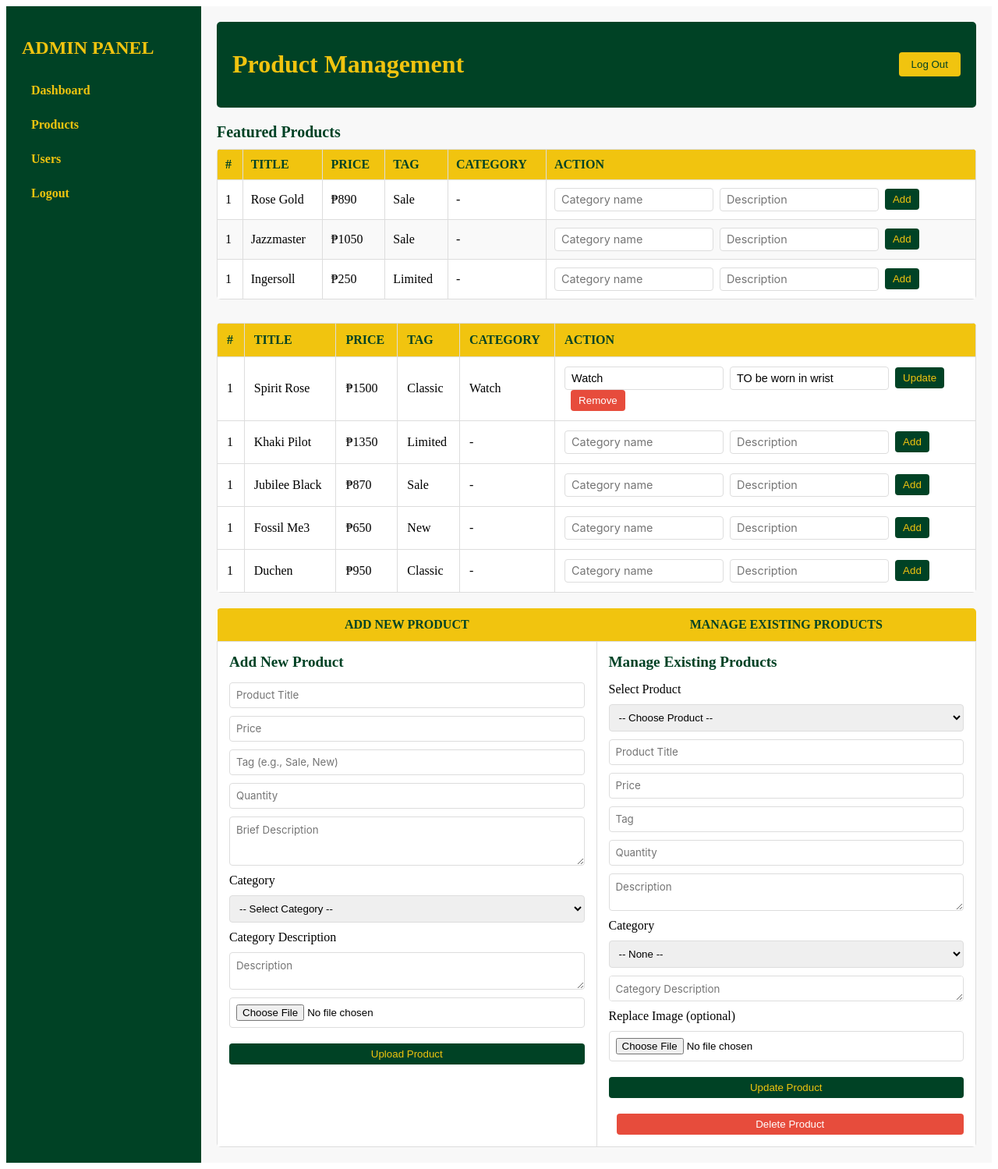
After one commit to DNLDV/RolexniMossingv2, a PHP site: page /admin/products.php in a window 1280 px wide. The commit adds this page. Shown: the whole page at 78% size. Run offline with PHP 8.4, Linux system fonts and the light colour scheme; the visitor is signed in with stand-in values (Sample User, id 1).

Commit message:
Add product management features and category handling in admin panel
- Implemented category management forms in admin.css
- Added links for product management in admin_dashboard.php
- Updated data.xml to include category information for products
- Created add_category.php and delete_category.php for category management
- Developed products.php for displaying and managing products with categories
- Implemented upload_product.php for adding new products with category support

```diff
--- a/admin/admin.css
+++ b/admin/admin.css
@@ -257,6 +257,125 @@
   color: #ffffff;
 }
 
+/* Product Management Forms */
+.category-form {
+  display: flex;
+  gap: 8px;
+  align-items: center;
+}
+.category-form input[type="text"] {
+  padding: 6px 8px;
+  border: 1px solid #ddd;
+  border-radius: 4px;
+  font-size: .9rem;
+}
+.btn-action {
+  background-color: #004225; /* Rolex green */
+  color: #f1c40f; /* Gold accent */
+  border: none;
+  padding: 6px 10px;
+  border-radius: 4px;
+  cursor: pointer;
+  transition: background 0.2s;
+}
+.btn-action:hover {
+  background-color: #00331a;
+}
+
+/* Featured Products Section */
+.featured-section {
+  margin-bottom: 30px;
+}
+.featured-section h2 {
+  font-size: 1.25rem;
+  color: #004225;
+  margin-bottom: 10px;
+}
+.featured-table {
+  width: 100%;
+  border-collapse: collapse;
+  background: #ffffff;
+  border-radius: 5px;
+  overflow: hidden;
+  margin-bottom: 20px;
+}
+.featured-table th,
+.featured-table td {
+  border: 1px solid #ddd;
+  padding: 10px;
+  text-align: left;
+}
+.featured-table th {
+  background-color: #f1c40f;
+  color: #004225;
+  text-transform: uppercase;
+}
+.featured-table tr:nth-child(even) {
+  background-color: #f9f9f9;
+}
+
+/* Delete Category Button */
+.btn-delete-category {
+  background-color: #e74c3c;
+  color: #fff;
+  border: none;
+  padding: 6px 10px;
+  border-radius: 4px;
+  cursor: pointer;
+  transition: background 0.2s;
+}
+.btn-delete-category:hover {
+  background-color: #c0392b;
+}
+
+/* Product Management Table */
+.product-management-table {
+  width: 100%;
+  border-collapse: collapse;
+  background: #ffffff;
+  border-radius: 5px;
+  overflow: hidden;
+  margin-top: 20px;
+}
+.product-management-table th {
+  background-color: #f1c40f;
+  color: #004225;
+  text-transform: uppercase;
+  padding: 12px;
+  text-align: center;
+}
+.product-management-table td {
+  border: 1px solid #ddd;
+  padding: 15px;
+  vertical-align: top;
+}
+.product-management-table h2 {
+  color: #004225;
+  margin-top: 0;
+  margin-bottom: 15px;
+  font-size: 1.2rem;
+}
+.add-product-form,
+.manage-product-form {
+  display: flex;
+  flex-direction: column;
+  gap: 10px;
+}
+.add-product-form input,
+.add-product-form select,
+.add-product-form textarea,
+.manage-product-form input,
+.manage-product-form select,
+.manage-product-form textarea {
+  padding: 8px;
+  border: 1px solid #ddd;
+  border-radius: 4px;
+}
+.add-product-form button,
+.manage-product-form button {
+  margin-top: 10px;
+}
+
 /* Responsive */
 @media (max-width: 768px) {
   .dashboard-wrapper {
--- a/admin/admin_dashboard.php
+++ b/admin/admin_dashboard.php
@@ -31,6 +31,7 @@ if (!$orders) {
     <h2>Admin Panel</h2>
     <nav>
       <a href="admin_dashboard.php">Dashboard</a>
+      <a href="products.php">Products</a>
       <a href="users.php">Users</a>
       <a href="#" onclick="event.preventDefault(); document.getElementById('logout-form').submit();">Logout</a>
       <form id="logout-form" action="logout.php" method="post" style="display:none;"></form>
--- /dev/null
+++ b/admin/products.php
@@ -0,0 +1,264 @@
+<?php
+session_start();
+// Security: redirect if not logged in as admin
+if (!isset($_SESSION['admin_user'])) {
+    header('Location: index.php');
+    exit;
+}
+// Load products XML
+$productsFile = __DIR__ . '/../data.xml';
+if (!file_exists($productsFile)) {
+    die('Products data file not found.');
+}
+$xml = simplexml_load_file($productsFile);
+if (!$xml) {
+    die('Failed to load products data.');
+}
+
+// Build a unique list of categories from both products & featuredProducts
+$categories = [];
+if (isset($xml->products->product)) {
+  foreach ($xml->products->product as $prod) {
+    if (isset($prod->category->name)) {
+      $n = (string)$prod->category->name;
+      $d = (string)$prod->category->description;
+      $categories[$n] = $d;
+    }
+  }
+}
+if (isset($xml->featuredProducts->product)) {
+  foreach ($xml->featuredProducts->product as $prod) {
+    if (isset($prod->category->name)) {
+      $n = (string)$prod->category->name;
+      $d = (string)$prod->category->description;
+      $categories[$n] = $d;
+    }
+  }
+}
+
+// Feedback message
+$added = $_GET['added'] ?? '';
+?>
+<!DOCTYPE html>
+<html lang="en">
+<head>
+  <meta charset="UTF-8">
+  <title>Manage Products</title>
+  <link rel="stylesheet" href="admin.css">
+</head>
+<body>
+<div class="dashboard-wrapper">
+  <aside class="sidebar">
+    <h2>Admin Panel</h2>
+    <nav>
+      <a href="admin_dashboard.php">Dashboard</a>
+      <a href="products.php">Products</a>
+      <a href="users.php">Users</a>
+      <a href="#" onclick="event.preventDefault(); document.getElementById('logout-form').submit();">Logout</a>
+    </nav>
+    <form id="logout-form" action="logout.php" method="post" style="display:none;"></form>
+  </aside>
+  <div class="main-content">
+    <header class="admin-header">
+      <h1>Product Management</h1>
+      <form action="logout.php" method="post" style="display:inline;"><button class="btn-logout">Log Out</button></form>
+    </header>
+    <?php if ($added === 'success'): ?>
+      <div class="alert alert-success">Category added successfully.</div>
+    <?php elseif ($added === 'fail'): ?>
+      <div class="alert alert-error">Failed to add category.</div>
+    <?php endif; ?>
+    <?php if (isset($_GET['removed'])): ?>
+      <div class="alert alert-success">Category removed successfully.</div>
+    <?php endif; ?>
+    <section class="admin-container">
+      <!-- Featured Products Section -->
+      <section class="admin-container featured-section">
+        <h2>Featured Products</h2>
+        <table class="featured-table">
+          <thead>
+            <tr><th>#</th><th>Title</th><th>Price</th><th>Tag</th><th>Category</th><th>Action</th></tr>
+          </thead>
+          <tbody>
+            <?php if (isset($xml->featuredProducts->product)): ?>
+              <?php foreach ($xml->featuredProducts->product as $j => $fprod): ?>
+              <tr>
+                <td><?php echo ((int)$j) + 1; ?></td>
+                <td><?php echo htmlspecialchars($fprod->title); ?></td>
+                <td>₱<?php echo htmlspecialchars($fprod->price); ?></td>
+                <td><?php echo htmlspecialchars($fprod->tag); ?></td>
+                <td><?php echo isset($fprod->category->name) ? htmlspecialchars($fprod->category->name) : '-'; ?></td>
+                <td>
+                  <!-- Add/Edit Category for Featured -->
+                  <form action="add_category.php" method="post" class="category-form">
+                    <input type="hidden" name="type" value="featured">
+                    <input type="hidden" name="product_index" value="<?php echo $j; ?>">
+                    <input type="text" name="cat_name" placeholder="Category name" value="<?php echo isset($fprod->category->name) ? htmlspecialchars($fprod->category->name) : ''; ?>" required>
+                    <input type="text" name="cat_desc" placeholder="Description" value="<?php echo isset($fprod->category->description) ? htmlspecialchars($fprod->category->description) : ''; ?>" required>
+                    <button type="submit" class="btn-action"><?php echo isset($fprod->category) ? 'Update' : 'Add'; ?></button>
+                  </form>
+                  <?php if (isset($fprod->category)): ?>
+                  <form action="delete_category.php" method="post" style="display:inline; margin-left:8px;">
+                    <input type="hidden" name="type" value="featured">
+                    <input type="hidden" name="product_index" value="<?php echo $j; ?>">
+                    <button type="submit" class="btn-delete-category">Remove</button>
+                  </form>
+                  <?php endif; ?>
+                </td>
+              </tr>
+              <?php endforeach; ?>
+            <?php else: ?>
+              <tr><td colspan="6">No featured products found.</td></tr>
+            <?php endif; ?>
+          </tbody>
+        </table>
+      </section>
+      <!-- End Featured Products -->
+      <table class="order-table">
+        <thead>
+          <tr><th>#</th><th>Title</th><th>Price</th><th>Tag</th><th>Category</th><th>Action</th></tr>
+        </thead>
+        <tbody>
+          <?php if (isset($xml->products->product)): ?>
+            <?php foreach ($xml->products->product as $i => $prod): ?>
+          <tr>
+            <td><?php echo ((int)$i) + 1; ?></td>
+            <td><?php echo htmlspecialchars($prod->title); ?></td>
+            <td>₱<?php echo htmlspecialchars($prod->price); ?></td>
+            <td><?php echo htmlspecialchars($prod->tag); ?></td>
+            <td><?php echo isset($prod->category->name) ? htmlspecialchars($prod->category->name) : '-'; ?></td>
+            <td>
+              <!-- Add/Edit Category Form -->
+              <form action="add_category.php" method="post" class="category-form">
+                <input type="hidden" name="product_index" value="<?php echo $i; ?>">
+                <input type="text" name="cat_name" placeholder="Category name" value="<?php echo isset($prod->category->name) ? htmlspecialchars($prod->category->name) : ''; ?>" required>
+                <input type="text" name="cat_desc" placeholder="Description" value="<?php echo isset($prod->category->description) ? htmlspecialchars($prod->category->description) : ''; ?>" required>
+                <button type="submit" class="btn-action"><?php echo isset($prod->category) ? 'Update' : 'Add'; ?></button>
+              </form>
+              <?php if (isset($prod->category)): ?>
+              <!-- Remove Category Button -->
+              <form action="delete_category.php" method="post" style="display:inline; margin-left:8px;">
+                <input type="hidden" name="product_index" value="<?php echo $i; ?>">
+                <button type="submit" class="btn-delete-category">Remove</button>
+              </form>
+              <?php endif; ?>
+            </td>
+          </tr>
+            <?php endforeach; ?>
+          <?php else: ?>
+            <tr><td colspan="6">No products found.</td></tr>
+          <?php endif; ?>
+        </tbody>
+      </table>
+    </section>
+    <!-- Unified Product Management Table -->
+    <section class="admin-container">
+      <table class="product-management-table">
+        <thead>
+          <tr><th>Add New Product</th><th>Manage Existing Products</th></tr>
+        </thead>
+        <tbody>
+          <tr>
+            <td>
+              <!-- Add New Product Section -->
+              <h2>Add New Product</h2>
+              <form action="upload_product.php" method="post" enctype="multipart/form-data" class="add-product-form">
+                <input type="text" name="title" placeholder="Product Title" required>
+                <input type="number" name="price" placeholder="Price" step="0.01" required>
+                <input type="text" name="tag" placeholder="Tag (e.g., Sale, New)" required>
+                <input type="number" name="quantity" placeholder="Quantity" required>
+                <textarea name="description" placeholder="Brief Description" rows="3" required></textarea>
+                <label for="category">Category</label>
+                <select name="category" id="category" required>
+                  <option value="">-- Select Category --</option>
+                  <?php foreach ($categories as $catName => $catDesc): ?>
+                    <option value="<?= htmlspecialchars($catName) ?>"
+                            data-desc="<?= htmlspecialchars($catDesc) ?>">
+                      <?= htmlspecialchars($catName) ?>
+                    </option>
+                  <?php endforeach; ?>
+                </select>
+
+                <label for="category-desc">Category Description</label>
+                <textarea name="category_desc" id="category-desc" rows="2" placeholder="Description" required></textarea>
+
+                <input type="file" name="image" accept="image/*" required>
+                <button type="submit" class="btn-action">Upload Product</button>
+              </form>
+              <script>
+              // When you pick a category, auto-fill its description
+              document.getElementById('category').addEventListener('change', function() {
+                var opt = this.selectedOptions[0];
+                document.getElementById('category-desc').value = opt.dataset.desc || '';
+              });
+              </script>
+              <!-- End Add New Product -->
+            </td>
+            <td>
+              <!-- Manage Existing Products -->
+              <h2>Manage Existing Products</h2>
+              <form id="manage-product-form" action="update_product.php" method="post" enctype="multipart/form-data" class="manage-product-form">
+                <label for="manage-select">Select Product</label>
+                <select id="manage-select" name="product_index" required>
+                  <option value="">-- Choose Product --</option>
+                  <?php foreach ($xml->products->product as $i => $mprod): ?>
+                    <option value="<?= $i ?>"
+                            data-title="<?= htmlspecialchars($mprod->title) ?>"
+                            data-price="<?= htmlspecialchars($mprod->price) ?>"
+                            data-tag="<?= htmlspecialchars($mprod->tag) ?>"
+                            data-quantity="<?= htmlspecialchars((string)$mprod->quantity ?: '') ?>"
+                            data-desc="<?= htmlspecialchars((string)$mprod->description ?: '') ?>"
+                            data-cat="<?= htmlspecialchars(isset($mprod->category->name)?$mprod->category->name:'') ?>"
+                            data-catdesc="<?= htmlspecialchars(isset($mprod->category->description)?$mprod->category->description:'') ?>">
+                      <?= htmlspecialchars($mprod->title) ?>
+                    </option>
+                  <?php endforeach; ?>
+                </select>
+
+                <input type="text" name="title" id="manage-title" placeholder="Product Title" required>
+                <input type="number" name="price" id="manage-price" placeholder="Price" step="0.01" required>
+                <input type="text" name="tag" id="manage-tag" placeholder="Tag" required>
+                <input type="number" name="quantity" id="manage-quantity" placeholder="Quantity">
+                <textarea name="description" id="manage-desc" placeholder="Description" rows="2"></textarea>
+
+                <label for="manage-category">Category</label>
+                <select name="category" id="manage-category">
+                  <option value="">-- None --</option>
+                  <?php foreach ($categories as $catName => $catDesc): ?>
+                    <option value="<?= htmlspecialchars($catName) ?>" data-desc="<?= htmlspecialchars($catDesc) ?>"><?= htmlspecialchars($catName) ?></option>
+                  <?php endforeach; ?>
+                </select>
+                <textarea name="category_desc" id="manage-category-desc" rows="1" placeholder="Category Description"></textarea>
+
+                <label for="manage-image">Replace Image (optional)</label>
+                <input type="file" name="image" id="manage-image" accept="image/*">
+
+                <button type="submit" name="action" value="update" class="btn-action">Update Product</button>
+                <button type="submit" name="action" value="delete" class="btn-delete-category" style="margin-left:10px;">Delete Product</button>
+              </form>
+              <script>
+                const manageSelect = document.getElementById('manage-select');
+                manageSelect.addEventListener('change', function() {
+                  const opt = this.selectedOptions[0];
+                  document.getElementById('manage-title').value = opt.dataset.title || '';
+                  document.getElementById('manage-price').value = opt.dataset.price || '';
+                  document.getElementById('manage-tag').value = opt.dataset.tag || '';
+                  document.getElementById('manage-quantity').value = opt.dataset.quantity || '';
+                  document.getElementById('manage-desc').value = opt.dataset.desc || '';
+                  // set category
+                  const cat = opt.dataset.cat || '';
+                  const catSelect = document.getElementById('manage-category');
+                  catSelect.value = cat;
+                  document.getElementById('manage-category-desc').value = opt.dataset.catdesc || '';
+                });
+              </script>
+              <!-- End Manage Products -->
+            </td>
+          </tr>
+        </tbody>
+      </table>
+    </section>
+  </div>
+</div>
+</body>
+</html>
```
Also changed, not shown: admin/add_category.php (added, +49 -0 lines), admin/delete_category.php (added, +34 -0 lines), admin/upload_product.php (added, +66 -0 lines), data.xml (+5 -2 lines), admin/update_product.php (added).
